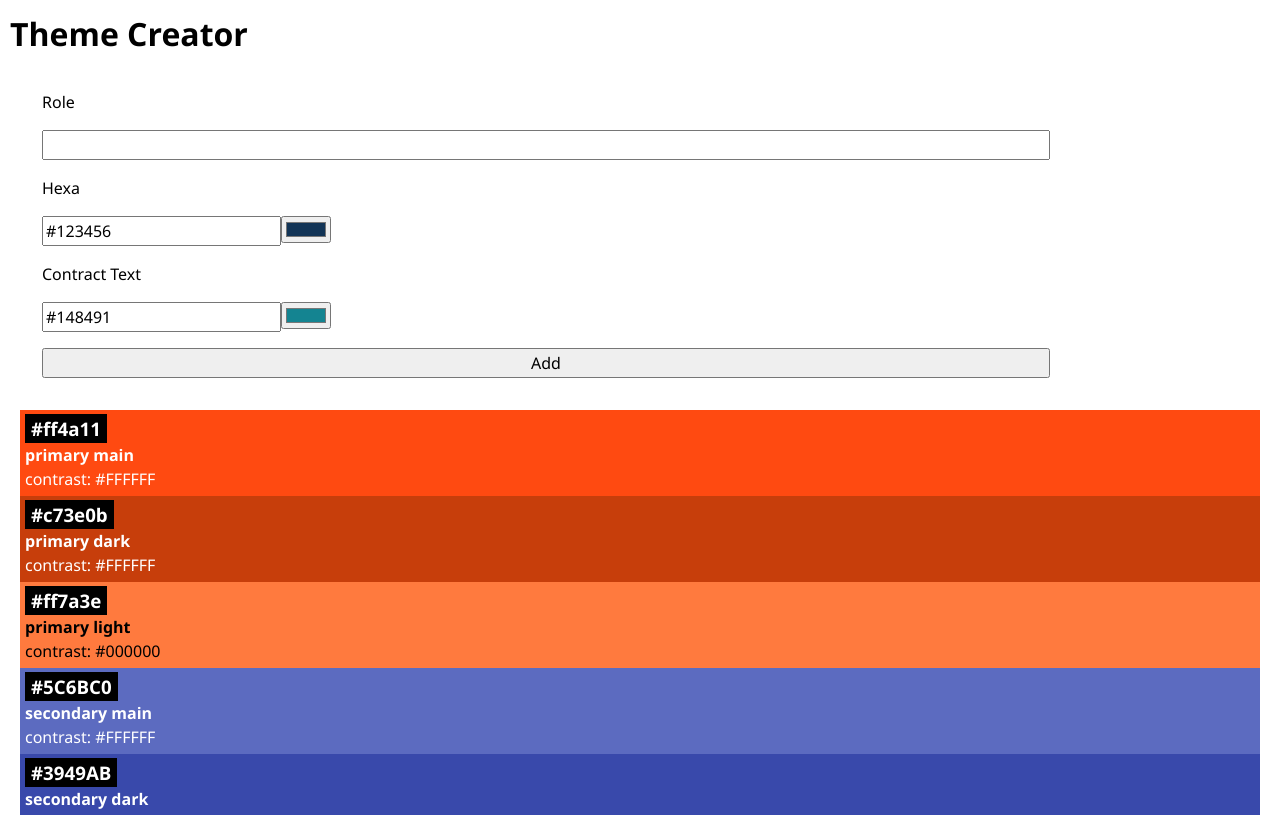
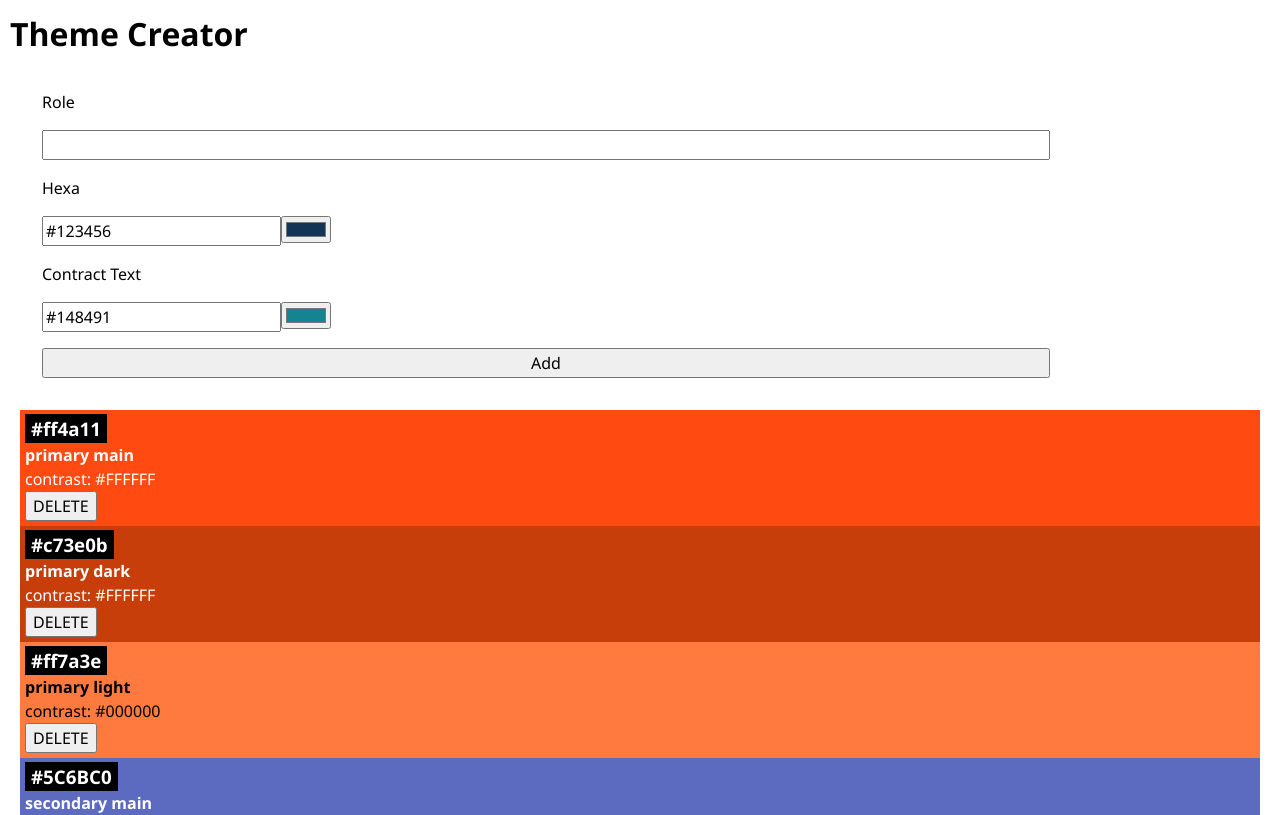
Before and after one commit to mgczarnievicz/color-theme-creator-app, a React (Vite) app: page / in a window 1280 px wide. Shown: the top 815 px of the page. Built offline with nearby package versions, Linux system fonts and the light colour scheme.

Commit message:
Add delte function

```diff
--- a/src/App.jsx
+++ b/src/App.jsx
@@ -17,12 +17,23 @@ function App() {
 	function addColor(color) {
 		setColors([{ id: nanoid(), ...color }, ...colors]);
 	}
+
+	function deleteColor(id) {
+		const newColors = colors.filter((color) => color.id !== id);
+		setColors(newColors);
+	}
 	return (
 		<>
 			<h1>Theme Creator</h1>
 			<ColorForm onAddColor={addColor} />
 			{colors.map((color) => {
-				return <Color key={color.id} color={color} />;
+				return (
+					<Color
+						key={color.id}
+						color={color}
+						onDelete={deleteColor}
+					/>
+				);
 			})}
 		</>
 	);
--- a/src/Components/Color/Color.css
+++ b/src/Components/Color/Color.css
@@ -3,7 +3,7 @@
   padding: 5px;
 }
 
-.color-card-headline {
+.color-card-highlight{
   display: inline;
   padding: 2px 6px;
   background: black;
--- a/src/Components/Color/Color.jsx
+++ b/src/Components/Color/Color.jsx
@@ -1,17 +1,43 @@
-import "./Color.css";
+import { useState } from 'react';
 
-export default function Color({ color }) {
+import Delete from '../Delete/Delete';
+
+import './Color.css';
+
+export default function Color({ color, onDelete }) {
+	const [showDelete, setShowDelete] = useState(false);
+
+	function handleConfirmDelete() {
+		setShowDelete(!showDelete);
+	}
+
+	function handleCancelDelete() {
+		setShowDelete(!showDelete);
+	}
+
+	function handleDeleteColor() {
+		onDelete(color.id);
+	}
+
 	return (
 		<div
-      className="color-card"
+			className='color-card'
 			style={{
 				background: color.hex,
 				color: color.contrastText,
-      }}
-    >
-      <h3 className="color-card-headline">{color.hex}</h3>
+			}}>
+			<h3 className='color-card-highlight'>{color.hex}</h3>
 			<h4>{color.role}</h4>
 			<p>contrast: {color.contrastText}</p>
+			{!showDelete && (
+				<button onClick={handleConfirmDelete}>DELETE</button>
+			)}
+			{showDelete && (
+				<Delete
+					onCancelDelete={handleCancelDelete}
+					onDelete={handleDeleteColor}
+				/>
+			)}
 		</div>
 	);
 }
--- /dev/null
+++ b/src/Components/Delete/Delete.jsx
@@ -0,0 +1,9 @@
+export default function Delete({ onCancelDelete, onDelete }) {
+	return (
+		<div>
+			<p className='color-card-highlight'>Really Delete?</p>
+			<button onClick={onCancelDelete}>CANCEL</button>
+			<button onClick={onDelete}>DELETE</button>
+		</div>
+	);
+}
```
Lines whose indentation alone changed are shown as unchanged.
